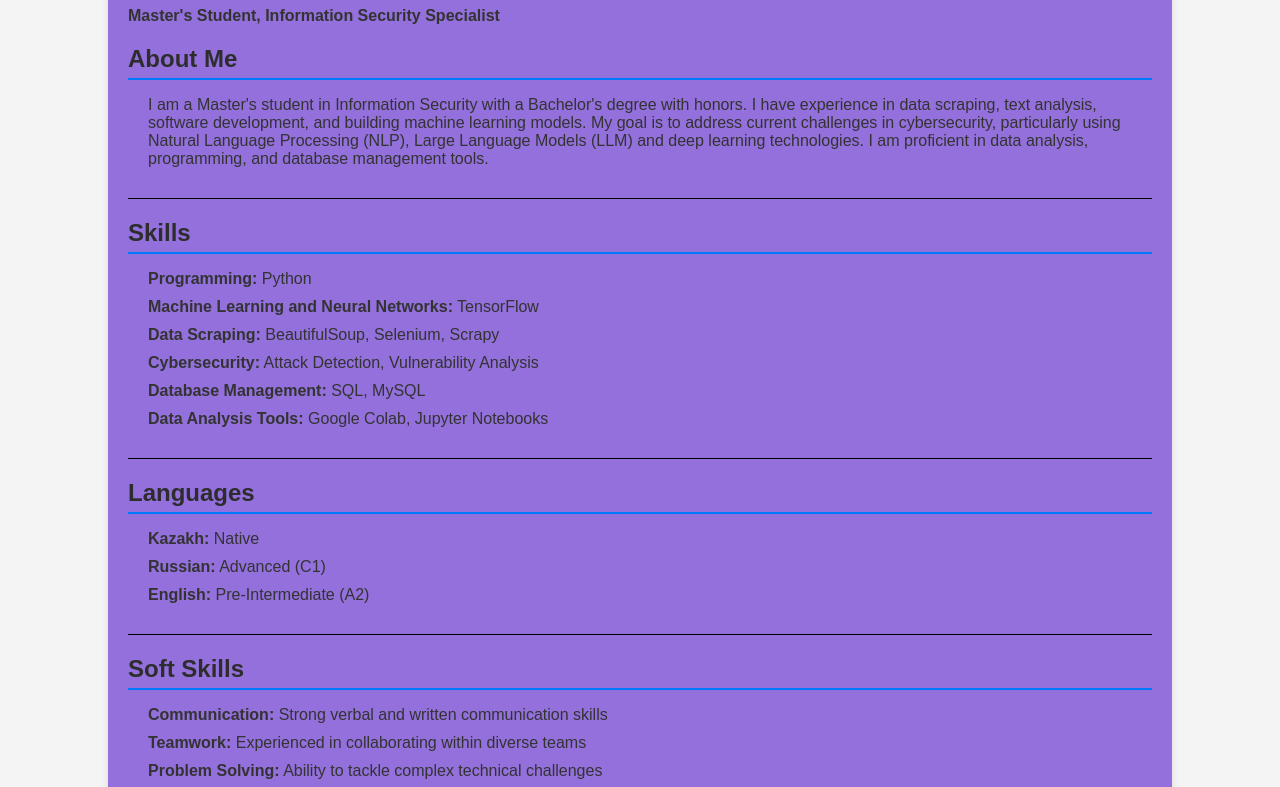
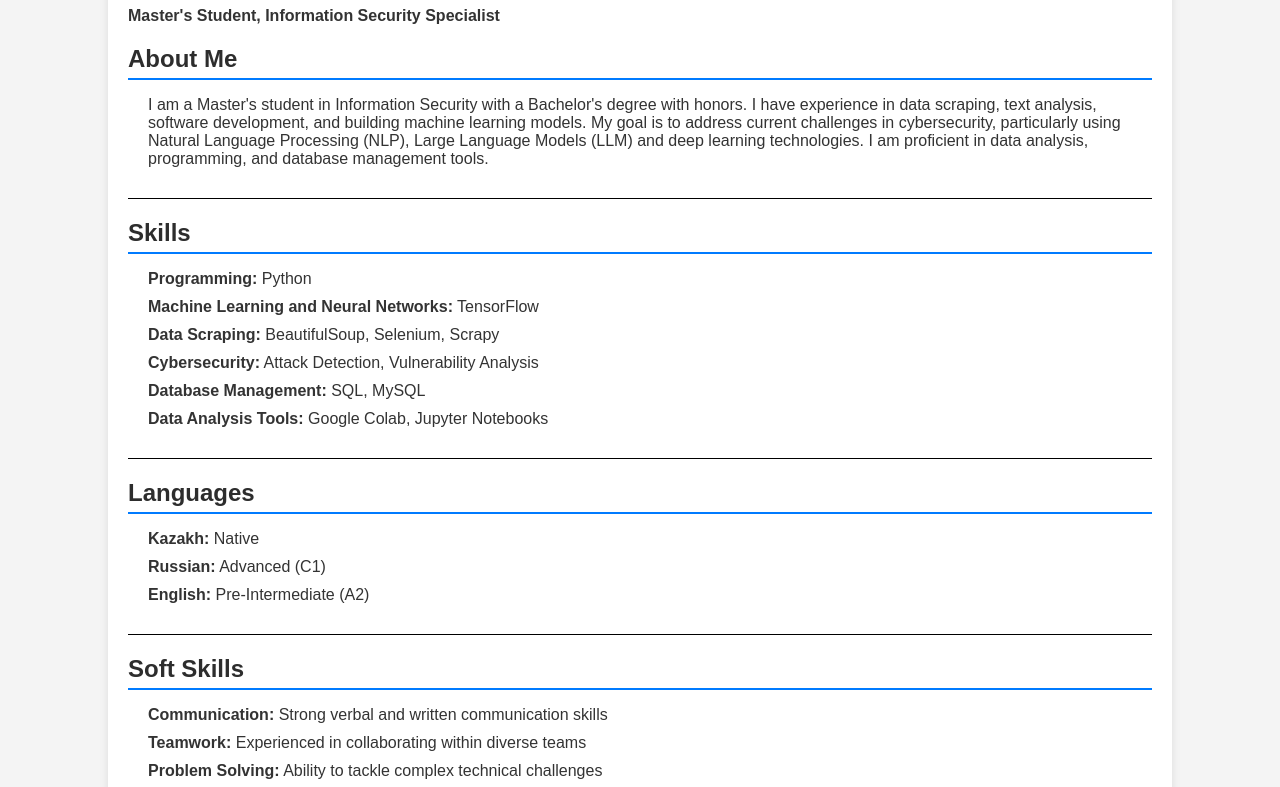
Before and after one commit to akunu/potfo, a plain HTML site: page index.html in a window 1280 px wide. Shown: the part 133-920 px from the top of the page. Drawn offline with Linux system fonts and the light colour scheme.

Commit message:
Update index.html

```diff
--- a/index.html
+++ b/index.html
@@ -16,7 +16,7 @@
             width: 80%;
             margin: 0 auto;
             padding: 20px;
-            background-color: mediumpurple;
+            background-color: white;
             border-radius: 10px;
             box-shadow: 0 4px 8px rgba(0, 0, 0, 0.1);
             margin-top: 40px;
```
